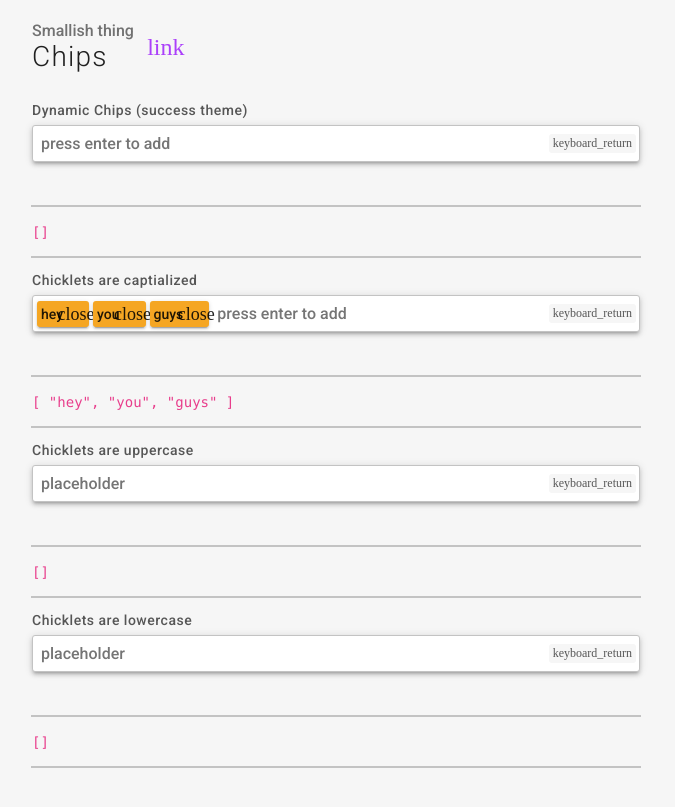
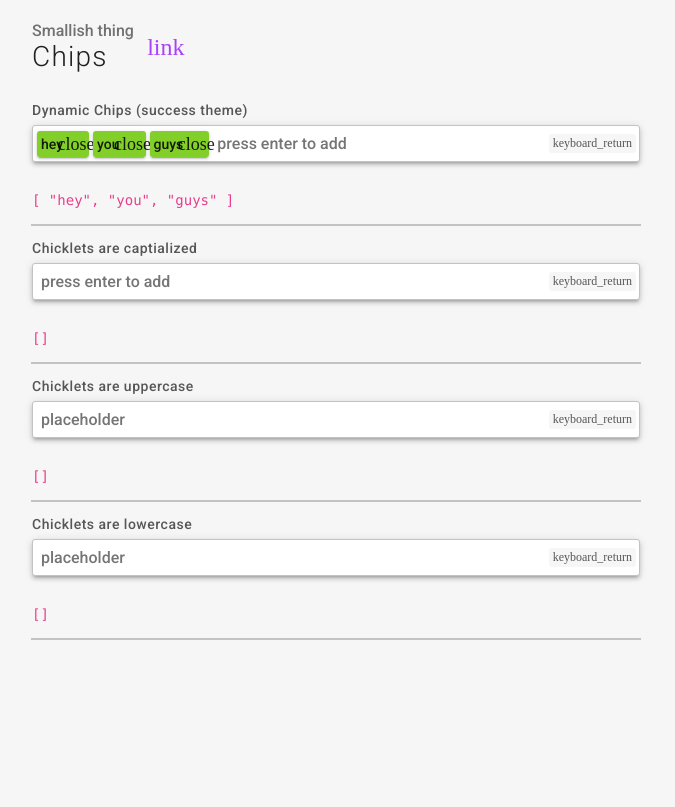
Before and after one commit to strizich/sdui, a Vue app: page /components/form-controls in a window 1280 px wide. Shown: the part 1760-2567 px from the top of the page, without its empty margins (0-675 px from the left). After the commit the page ends 2447 px from the top, so only its background shows below. Built offline with nearby package versions, Linux system fonts and the light colour scheme.

Commit message:
fix chips demo example

```diff
--- a/src/components/ChipsDemo.vue
+++ b/src/components/ChipsDemo.vue
@@ -7,21 +7,19 @@
       <sd-chip
         label="Dynamic Chips (success theme)"
         theme="success"
-        v-model="state.chipsArrayFour"
+        v-model="state.chipsArrayOne"
         placeholder="press enter to add"
       />
-      <hr class="sd--divider"/>
-        <code>{{state.chipsArrayFour}}</code>
+      <code>{{state.chipsArrayOne}}</code>
       <hr class="sd--divider"/>
       <sd-chip
         label="Chicklets are captialized"
-        v-model="state.chipsArrayOne"
+        v-model="state.chipsArrayFour"
         theme="warning"
         captialize
         placeholder="press enter to add"
       />
-      <hr class="sd--divider"/>
-        <code>{{state.chipsArrayOne}}</code>
+      <code>{{state.chipsArrayFour}}</code>
       <hr class="sd--divider"/>
 
       <sd-chip
@@ -30,8 +28,7 @@
         uppercase
         placeholder="placeholder"
       />
-      <hr class="sd--divider"/>
-        <code>{{state.chipsArrayTwo}}</code>
+      <code>{{state.chipsArrayTwo}}</code>
       <hr class="sd--divider"/>
 
       <sd-chip
@@ -40,8 +37,7 @@
         lowercase
         placeholder="placeholder"
       />
-      <hr class="sd--divider"/>
-        <code>{{state.chipsArrayThree}}</code>
+      <code>{{state.chipsArrayThree}}</code>
       <hr class="sd--divider"/>
     </div>
   </div>
```
